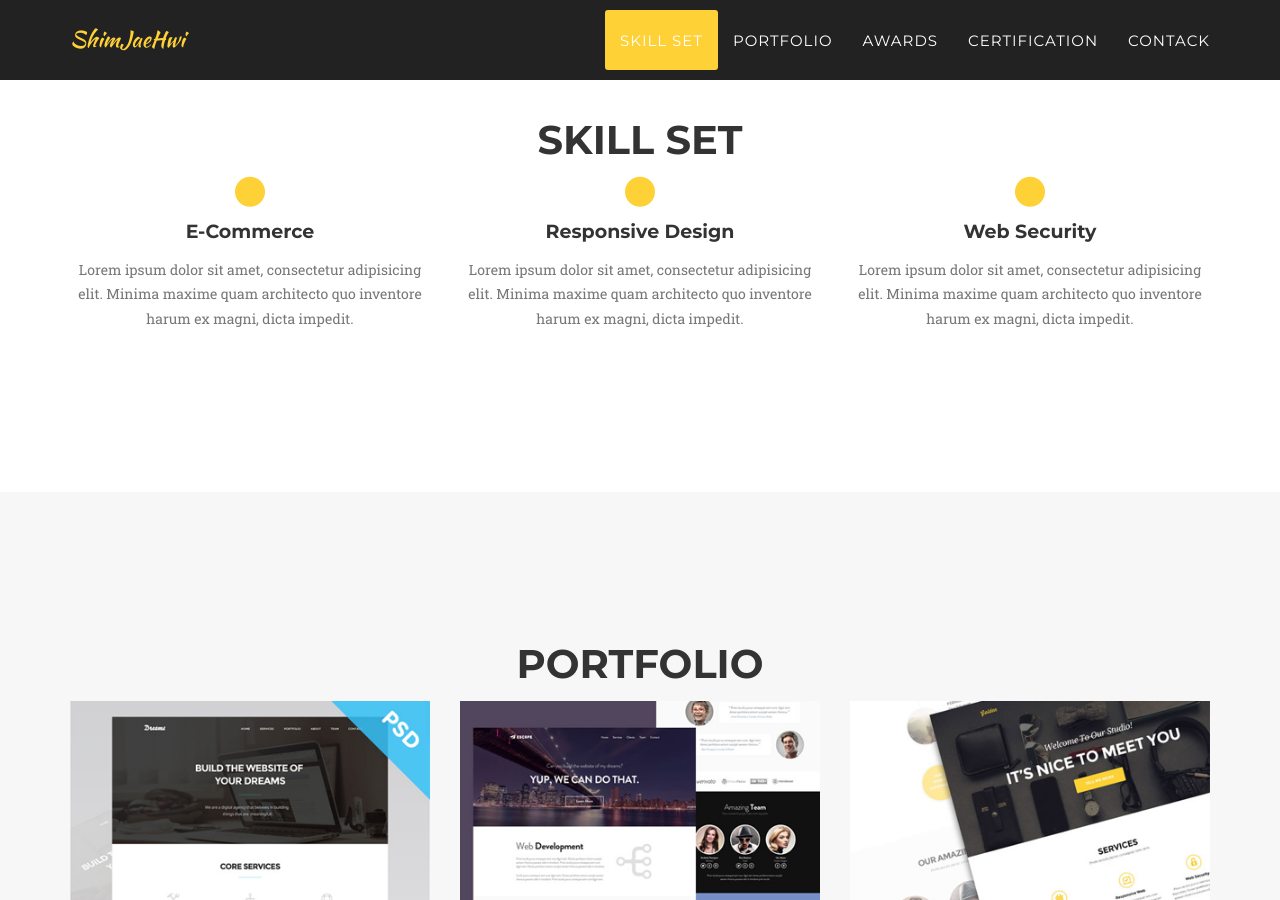
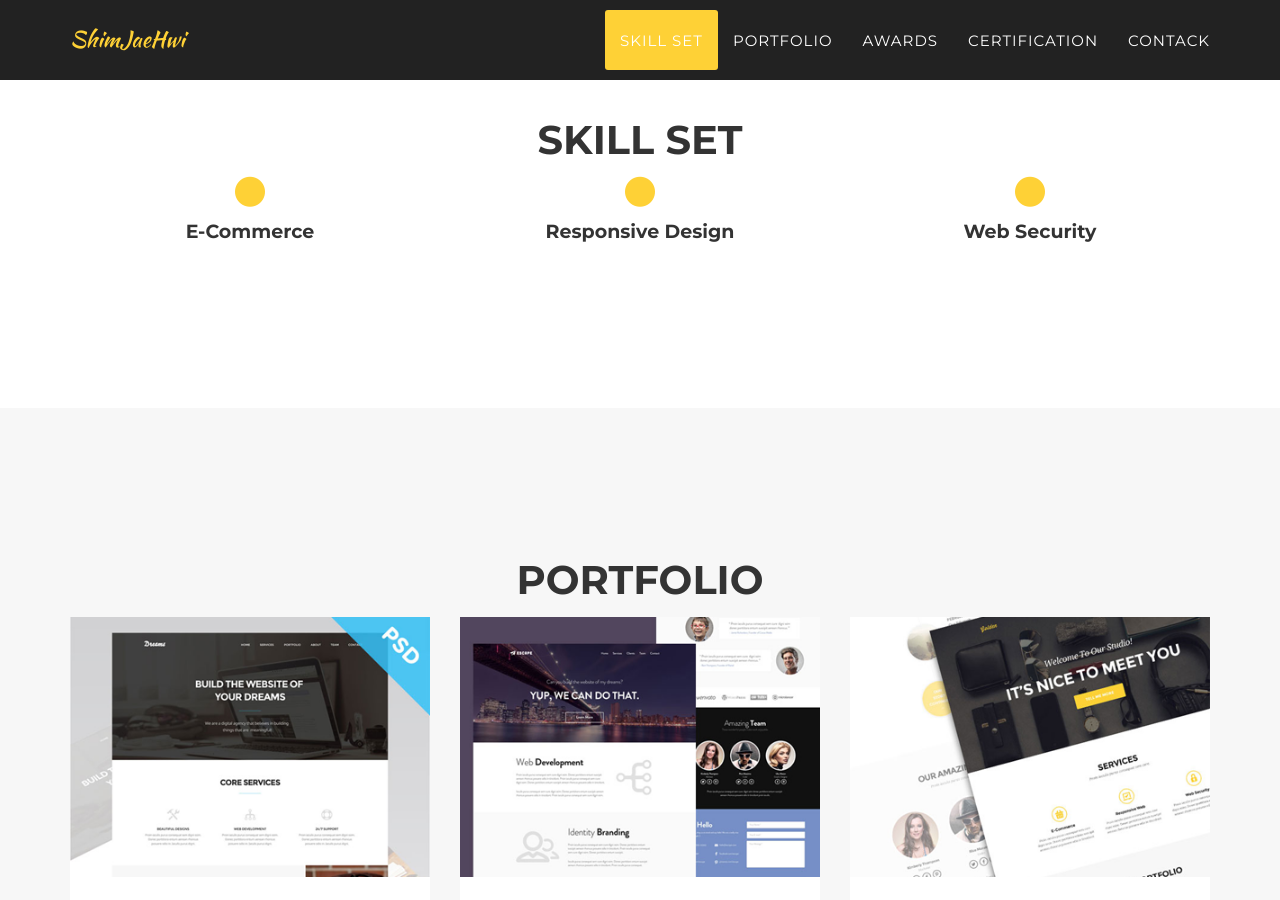
Before and after one commit to Jh214/JH214.github.io, a Jekyll site: the page built from index.html, in a window 1280 px wide and 900 px high, scrolled down 905 px. Built offline with Jekyll 4.4.1, drawn with Linux system fonts in a browser that asks for light colours; some web fonts are replaced; the list of posts is cut into pages by our own code.

Commit message:
문꾸 지움

```diff
--- a/_includes/services.html
+++ b/_includes/services.html
@@ -13,7 +13,6 @@
                     <i class="fa-solid fa-code"></i>
                     </span>
                     <h4 class="service-heading">E-Commerce</h4>
-                    <p class="text-muted">Lorem ipsum dolor sit amet, consectetur adipisicing elit. Minima maxime quam architecto quo inventore harum ex magni, dicta impedit.</p>
                 </div>
                 <div class="col-md-4">
                     <span class="fa-stack fa-1x">
@@ -21,7 +20,6 @@
                     <i class="fa-solid fa-code"></i>
                     </span>
                     <h4 class="service-heading">Responsive Design</h4>
-                    <p class="text-muted">Lorem ipsum dolor sit amet, consectetur adipisicing elit. Minima maxime quam architecto quo inventore harum ex magni, dicta impedit.</p>
                 </div>
                 <div class="col-md-4">
                     <span class="fa-stack fa-1x">
@@ -29,7 +27,6 @@
                     <i class="fa-solid fa-code"></i>
                     </span>
                     <h4 class="service-heading">Web Security</h4>
-                    <p class="text-muted">Lorem ipsum dolor sit amet, consectetur adipisicing elit. Minima maxime quam architecto quo inventore harum ex magni, dicta impedit.</p>
                 </div>
             </div>
         </div>
```
